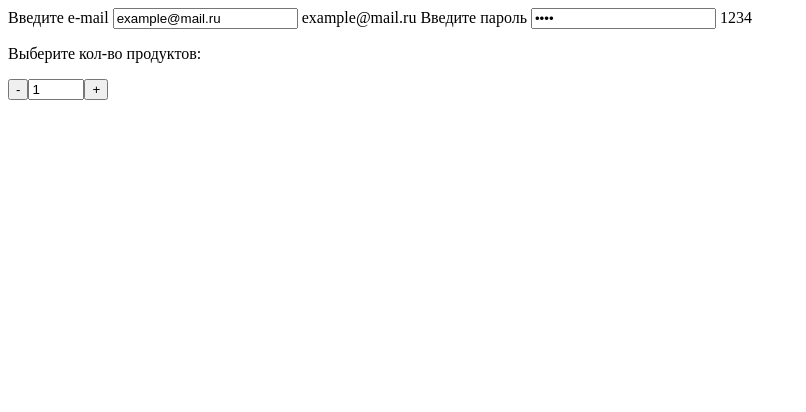
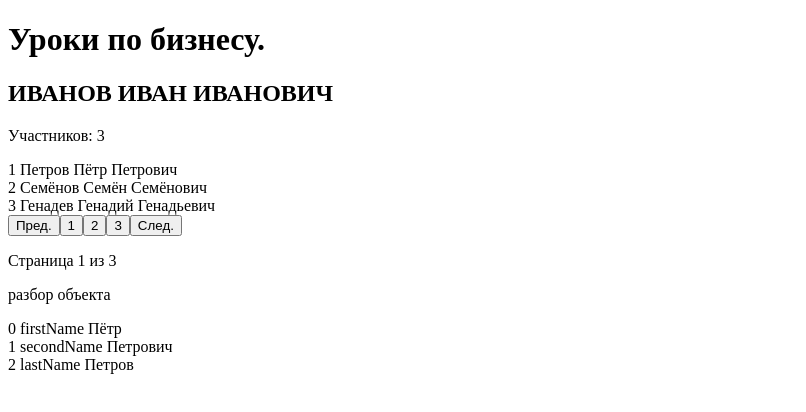
Before and after one commit to AlexyShu/Vue, a Vue app: page / in a window 1280 px wide. Shown: the top 412 px of the page, without its empty margins (0-806 px from the left). Built offline with nearby package versions, Linux system fonts and the light colour scheme.

Commit message:
lesence 1: v-for, computed, watch

```diff
--- a/src/App.vue
+++ b/src/App.vue
@@ -1,16 +1,19 @@
 <template>
   <div id="app">
-    <MyComponent />
+    <!-- <MyComponent /> -->
+    <Lesence1 />
   </div>
 </template>
 
 <script>
-import MyComponent from "./components/MyComponent";
+// import MyComponent from "./components/MyComponent";
+import Lesence1 from "./components/Lesence1";
 
 export default {
   name: 'App',
   components: {
-    MyComponent
+    // MyComponent
+    Lesence1
   }
 }
 </script>
--- /dev/null
+++ b/src/components/Lesence1.vue
@@ -0,0 +1,107 @@
+<template>
+    <div class="user-card">
+        <h1>Уроки по бизнесу.</h1>
+        <h2>{{ getAutherName }}</h2>
+        <p>{{`Участников: ${users.length}`}}</p>
+        <ul>
+            <li
+                v-for="(user, index) in users"
+                :key="index"
+            >
+                {{ `${index + 1} ${getUserName(user)}` }}
+            </li>
+        </ul>
+        <button
+            type="button"
+            @click="currentPage--"
+        >
+            Пред.
+        </button>
+         <button
+            v-for="index in pages"
+            :key="index"
+            type="button"
+             @click="currentPage = index"
+        >
+        {{ index }}
+        </button>
+        <button
+            type="button"
+            @click="currentPage++"
+        >
+            След.
+        </button>
+        <p>Страница {{ currentPage }} из {{ pages }}</p>
+        <!-- v-for можно пройтись не только по массиву но и по объекту -->
+        <p>{{`разбор объекта`}}</p>
+        <div
+            v-for="(value, key, index) in users[0]"
+            :key="index"
+        >
+        {{ `${index} ${key} ${value}` }}
+        </div>
+    </div>
+</template>
+
+<script>
+export default {
+    name: "Lesence1",
+    data() {
+        return {
+            firstName: "Иван",
+            secondName: "Иванович",
+            lastName: "Иванов",
+            users: [
+                {
+                    firstName: "Пётр",
+                    secondName: "Петрович",
+                    lastName: "Петров",
+                }, {
+                    firstName: "Семён",
+                    secondName: "Семёнович",
+                    lastName: "Семёнов",
+                }, {
+                    firstName: "Генадий",
+                    secondName: "Генадьевич",
+                    lastName: "Генадев",
+                }
+            ],
+            pages: 3,
+            currentPage: 1
+        }
+    },
+    computed: {
+        getAutherName() {
+            return `${this.lastName} ${this.firstName} ${this.secondName}`.toUpperCase();
+        }
+    },
+    methods: {
+        getUserName(user) {
+            return `${user.lastName} ${user.firstName} ${user.secondName}`
+        },
+        loadUsers(page) {
+            console.log(`Загрузка пользователей, страница - ${page}`)
+        }
+    },
+    // функции которые следят за изменением свойств
+    // должны называться точно так же как и свойства
+    watch: {
+        // currentPage(newValue, oldValue) {
+        //     console.log("newValue", newValue)
+        //     console.log("oldValue", oldValue)
+        // }
+        currentPage(page) {
+            // передаю новое значение страницы
+             this.loadUsers(page);
+        }
+    }
+}
+</script>
+
+<style scoped>
+    ul {
+         list-style-type: none;
+         margin: 0;
+         padding: 0;
+    }
+</style>
```
